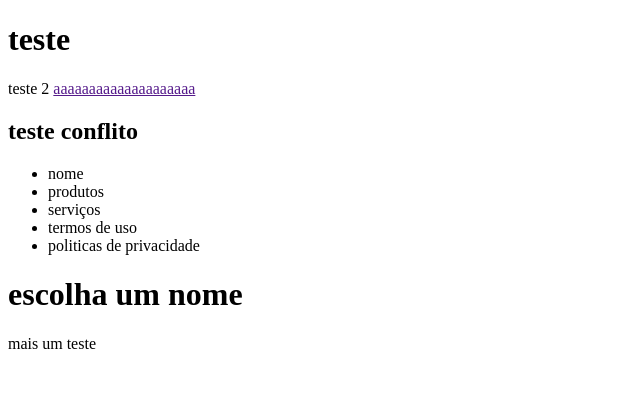
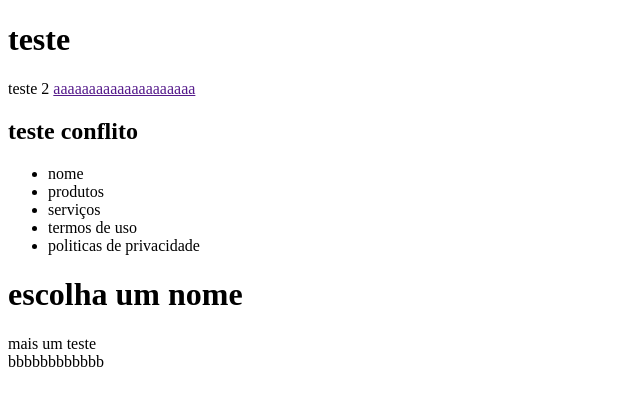
Before and after one commit to WillistonBorges/teste, a plain HTML site: page index.html in a window 1280 px wide. Shown: the whole page, without its empty margins (0-640 px from the left). Drawn offline with Linux system fonts and the light colour scheme.

Commit message:
commit 2 no github

```diff
--- a/index.html
+++ b/index.html
@@ -26,5 +26,7 @@
 
     <div>mais um teste</div>
 
+    <div>bbbbbbbbbbbb</div>
+
   </body>
 </html>
```
